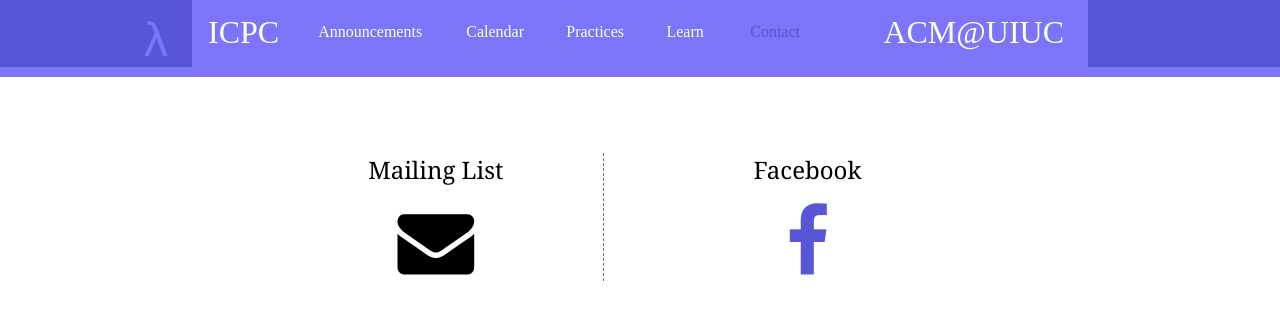
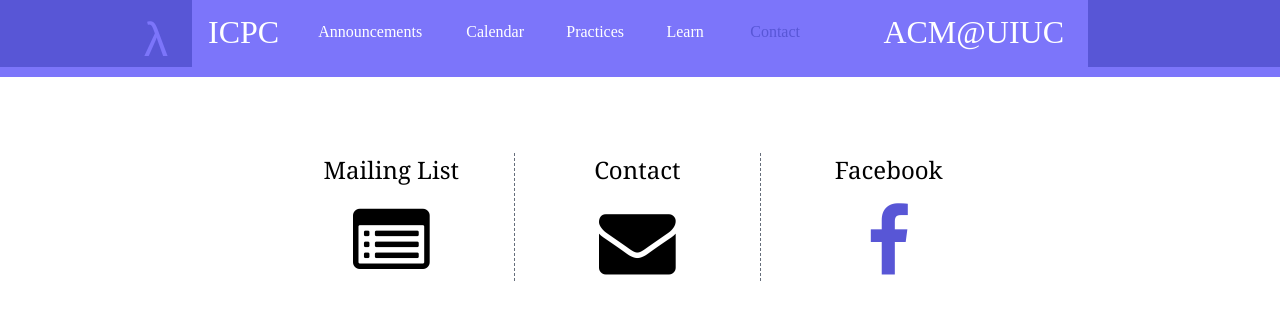
Before and after one commit to acm-uiuc/icpc-website, a Jekyll site: the page built from contact.html, in a window 1280 px wide. Shown: the top 320 px of the page. Built offline with Jekyll 4.4.1, drawn with Linux system fonts in a browser that asks for light colours; nearby versions of some CDN libraries; some web fonts are replaced; Markdown is read by kramdown in place of the engine named in the settings.

Commit message:
updated contact page

```diff
--- a/_includes/head.html
+++ b/_includes/head.html
@@ -19,8 +19,8 @@
   <!-- custom css -->
   <link rel="stylesheet" href="{{ site.baseurl }}/css/main.css">
 
+  {% if page.title == "Calendar" %}
   <!-- calendar page only -->
-  {% if page.title == "Calendar" %}
   <link rel="stylesheet" href="css/fullcalendar.css" />
   <script src="//cdnjs.cloudflare.com/ajax/libs/jquery/2.1.1/jquery.min.js"></script>
   <script src="//cdnjs.cloudflare.com/ajax/libs/moment.js/2.7.0/moment.min.js"></script>
--- a/contact.html
+++ b/contact.html
@@ -8,6 +8,14 @@ title: Contact
   href="https://www-s.acm.uiuc.edu/cgi-bin/mailman/listinfo/icpc-l">
 <div class="left">
   <h2 class="title">Mailing List</h2>
+  <span class="fa fa-list-alt fa-5x"></span>
+</div>
+</a>
+
+<a class="contact"
+  href="mailto:e@mail.com">
+<div class="center">
+  <h2 class="title">Contact</h2>
   <span class="fa fa-envelope fa-5x"></span>
 </div>
 </a>
--- a/css/main.css
+++ b/css/main.css
@@ -19,9 +19,9 @@
 
 .alert > .body {
   margin-top: 1em;
+  margin-right: 1.5em;
   margin-bottom: 1em;
   margin-left: 1.5em;
-  margin-right: 1.5em;
 }
 
 .alert > .body > h2 {
@@ -138,6 +138,12 @@ pre .lineno {
   font-size: 24pt;
 }
 
+.brand.right {
+  float: none;
+  margin-left: 100%;
+  width: auto;
+}
+
 .navlist-bg {
   margin-right: 15%;
   margin-left: 15%;
@@ -204,9 +210,7 @@ article h1 {
 
 .left {
   float: left;
-  margin-top: 0;
-  margin-left: 0;
-  width: 45%;
+  width: 33%;
   border-right: dashed 1px #666e7b;
   text-align: center;
 }
@@ -219,9 +223,16 @@ a.contact {
   color: #000;
 }
 
+.center {
+  display: inline-block;
+  width: 33%;
+  border-right: dashed 1px #666e7b;
+  text-align: center;
+}
+
 .right {
-  margin-right: auto;
-  margin-left: 45%;
+  float: right;
+  width: 33%;
   text-align: center;
 }
 
```
Also changed, not shown: calendar.html (+4 -4 lines).
